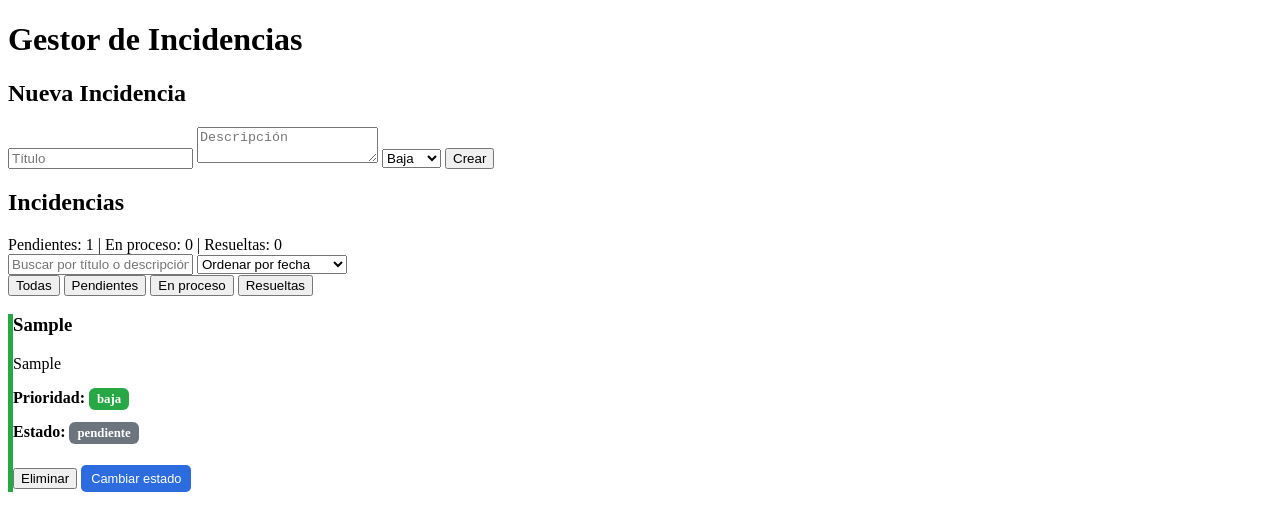
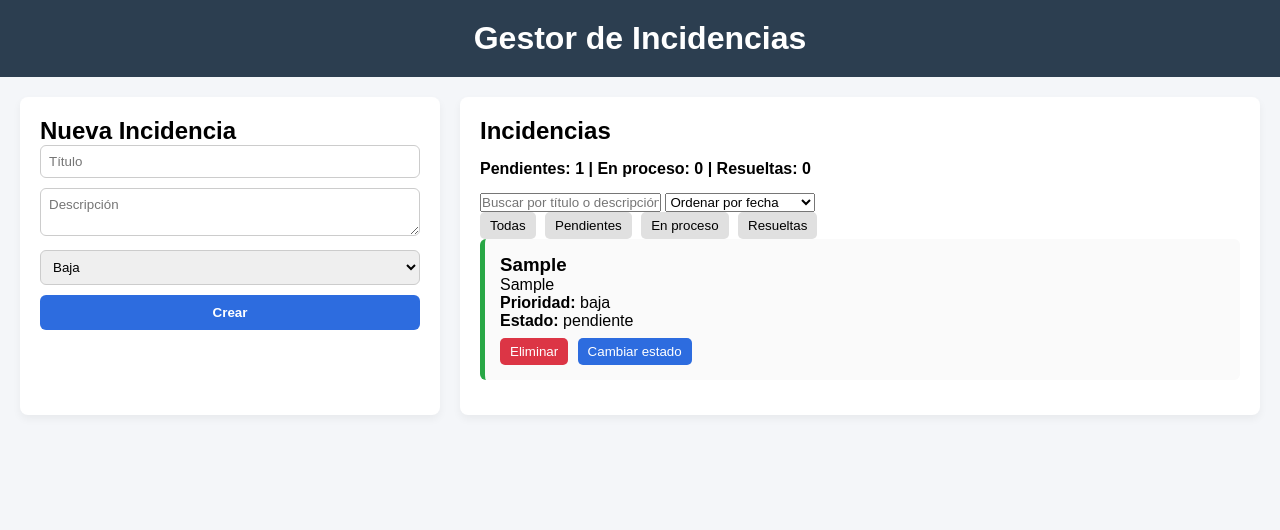
Before and after one commit to Sergio169157/gestor-incidencias-js, a plain HTML site: page index.html in a window 1280 px wide. Both pictures are taken after typing "Sample", "Sample" into the empty fields and a click on the button "Crear". Drawn offline with Linux system fonts and the light colour scheme.

Commit message:
Estado y prioridad visual mejorados

```diff
--- a/js/events.js
+++ b/js/events.js
@@ -20,7 +20,7 @@ document.addEventListener("DOMContentLoaded", () => {
 
   refrescar();
 
-  // FORMULARIO
+  // AGREGAR INCIDENCIA
   formulario.addEventListener("submit", function(e) {
     e.preventDefault();
 
@@ -45,14 +45,13 @@ document.addEventListener("DOMContentLoaded", () => {
     refrescar();
   });
 
-  // CLICK EN LISTA
+  // EVENTOS EN LISTA
   lista.addEventListener("click", function(e) {
     const contenedor = e.target.closest(".incidencia");
     if (!contenedor) return;
 
     const id = Number(contenedor.dataset.id);
 
-    // ELIMINAR
     if (e.target.classList.contains("btn-eliminar")) {
       if (confirm("¿Seguro que quieres eliminar esta incidencia?")) {
         eliminarIncidencia(id);
@@ -60,7 +59,6 @@ document.addEventListener("DOMContentLoaded", () => {
       }
     }
 
-    // CAMBIAR ESTADO
     if (e.target.classList.contains("btn-estado")) {
       cambiarEstado(id);
       refrescar();
--- a/js/render.js
+++ b/js/render.js
@@ -4,27 +4,15 @@ export function renderizar(lista, contenedor) {
   lista.forEach(incidencia => {
     const div = document.createElement("div");
 
+    // Clase para aplicar color del borde
     div.classList.add("incidencia", incidencia.prioridad);
     div.dataset.id = incidencia.id;
 
     div.innerHTML = `
       <h3>${incidencia.titulo}</h3>
       <p>${incidencia.descripcion}</p>
-
-      <p>
-        <strong>Prioridad:</strong>
-        <span class="badge ${incidencia.prioridad}">
-          ${incidencia.prioridad}
-        </span>
-      </p>
-
-      <p>
-        <strong>Estado:</strong>
-        <span class="estado-badge ${incidencia.estado}">
-          ${incidencia.estado.replace("-", " ")}
-        </span>
-      </p>
-
+      <p><strong>Prioridad:</strong> ${incidencia.prioridad}</p>
+      <p><strong>Estado:</strong> ${incidencia.estado.replace("-", " ")}</p>
       <button class="btn-eliminar">Eliminar</button>
       <button class="btn-estado">Cambiar estado</button>
     `;
--- a/styles.css
+++ b/styles.css
@@ -1,26 +1,95 @@
-/* BADGE PRIORIDAD */
-.badge {
-  padding: 4px 8px;
-  border-radius: 6px;
-  font-size: 0.8rem;
-  font-weight: bold;
+* {
+  margin: 0;
+  padding: 0;
+  box-sizing: border-box;
+  font-family: Arial, Helvetica, sans-serif;
+}
+
+body {
+  background-color: #f4f6f9;
+}
+
+header {
+  background-color: #2c3e50;
+  padding: 20px;
+  text-align: center;
   color: white;
 }
 
-.badge.baja {
-  background-color: #28a745;
+main {
+  display: flex;
+  gap: 20px;
+  padding: 20px;
 }
 
-.badge.media {
-  background-color: #ffc107;
-  color: black;
+.form-section,
+.lista-section {
+  background: white;
+  padding: 20px;
+  border-radius: 8px;
+  box-shadow: 0 4px 8px rgba(0,0,0,0.05);
 }
 
-.badge.alta {
-  background-color: #dc3545;
+.form-section {
+  flex: 1;
 }
 
-/* BORDE SEGÚN PRIORIDAD */
+.lista-section {
+  flex: 2;
+}
+
+/* FORM */
+form input,
+form textarea,
+form select {
+  width: 100%;
+  padding: 8px;
+  margin-bottom: 10px;
+  border-radius: 6px;
+  border: 1px solid #ccc;
+}
+
+form button {
+  width: 100%;
+  padding: 10px;
+  border: none;
+  border-radius: 6px;
+  background-color: #2d6cdf;
+  color: white;
+  cursor: pointer;
+  font-weight: bold;
+}
+
+form button:hover {
+  background-color: #1b4fbf;
+}
+
+/* CONTADOR */
+.contador {
+  margin: 15px 0;
+  font-weight: bold;
+}
+
+/* FILTROS */
+.filtros button {
+  padding: 6px 10px;
+  margin-right: 5px;
+  border: none;
+  border-radius: 5px;
+  background-color: #e0e0e0;
+  cursor: pointer;
+}
+
+/* TARJETAS */
+.incidencia {
+  background: #fafafa;
+  padding: 15px;
+  margin-bottom: 15px;
+  border-radius: 6px;
+  border-left: 5px solid #ccc;
+}
+
+/* COLOR SEGÚN PRIORIDAD */
 .incidencia.baja {
   border-left: 5px solid #28a745;
 }
@@ -33,28 +102,8 @@
   border-left: 5px solid #dc3545;
 }
 
-/* BADGE ESTADO */
-.estado-badge {
-  padding: 4px 8px;
-  border-radius: 6px;
-  font-size: 0.8rem;
-  font-weight: bold;
-  color: white;
-}
-
-.estado-badge.pendiente {
-  background-color: #6c757d;
-}
-
-.estado-badge.en-proceso {
-  background-color: #0d6efd;
-}
-
-.estado-badge.resuelta {
-  background-color: #198754;
-}
-
-/* BOTÓN CAMBIAR ESTADO */
+/* BOTONES */
+.btn-eliminar,
 .btn-estado {
   padding: 6px 10px;
   border: none;
@@ -62,32 +111,20 @@
   cursor: pointer;
   margin-top: 8px;
   margin-right: 5px;
-  font-size: 0.8rem;
+}
+
+.btn-eliminar {
+  background-color: #dc3545;
+  color: white;
+}
+
+.btn-estado {
   background-color: #2d6cdf;
   color: white;
 }
 
-.btn-estado:hover {
-  background-color: #1b4fbf;
+@media (max-width: 900px) {
+  main {
+    flex-direction: column;
+  }
 }
-
-.badge {
-  padding: 4px 8px;
-  border-radius: 6px;
-  font-size: 0.8rem;
-  font-weight: bold;
-  color: white;
-}
-
-.badge.baja {
-  background-color: #28a745;
-}
-
-.badge.media {
-  background-color: #ffc107;
-  color: black;
-}
-
-.badge.alta {
-  background-color: #dc3545;
-}
```
